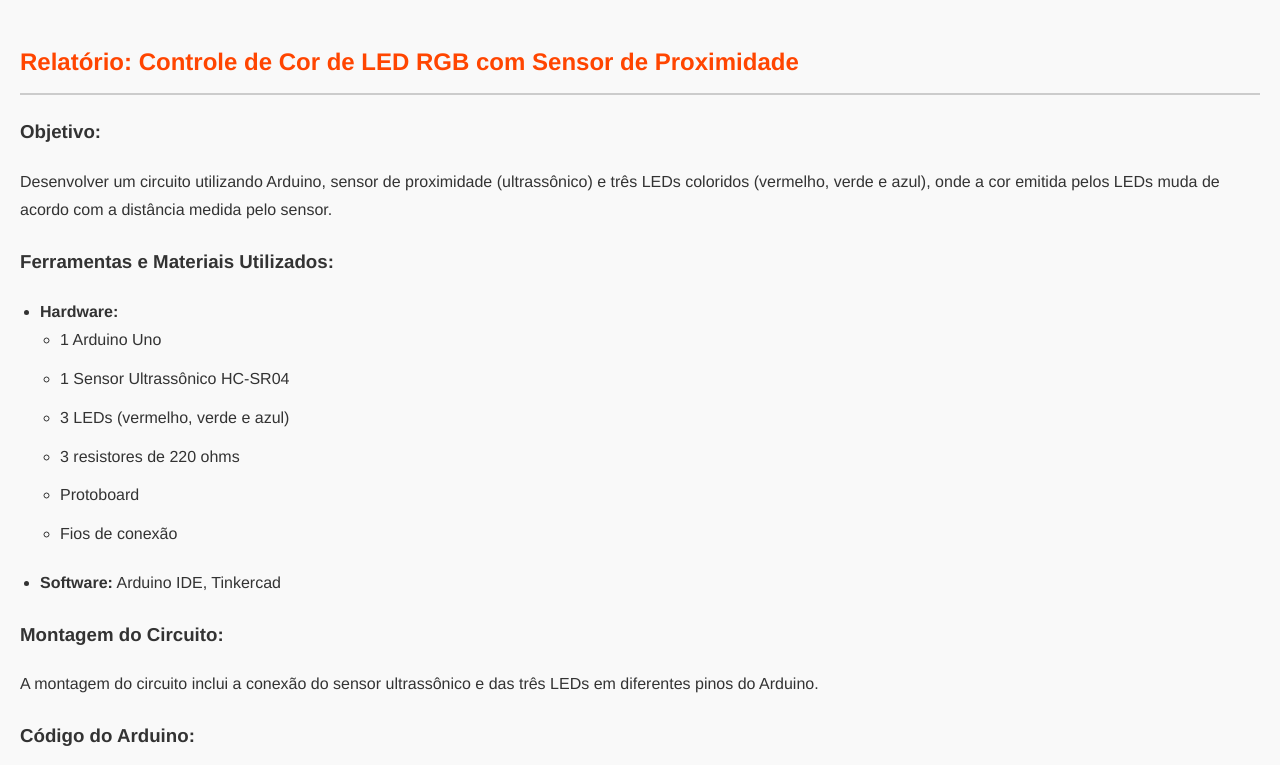
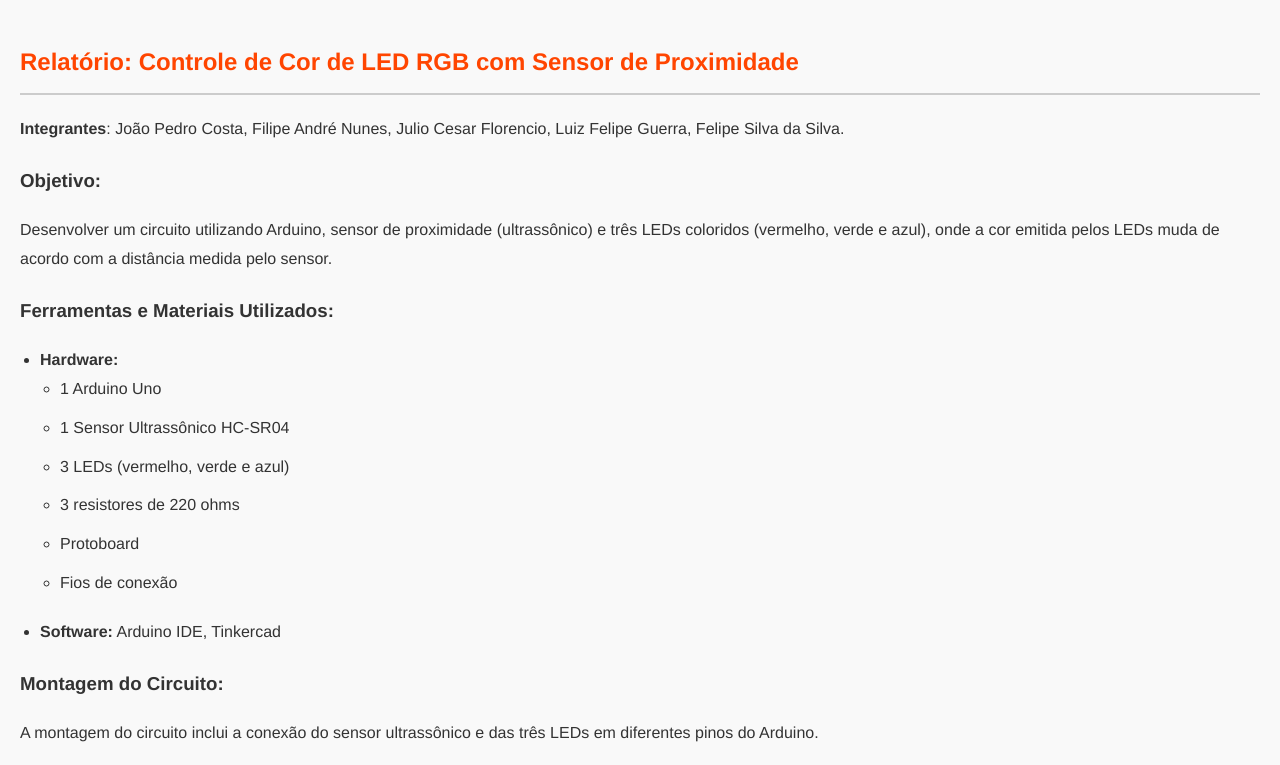
Before and after one commit to duizz/trabalho-quarta, a plain HTML site: page html/rel-4.html in a window 1280 px wide. Shown: the top 765 px of the page. Drawn offline with Linux system fonts and the light colour scheme.

Commit message:
alterei o relatorio 4

```diff
--- a/html/rel-4.html
+++ b/html/rel-4.html
@@ -93,6 +93,7 @@ body {
 <body>
 
     <h2>Relatório: Controle de Cor de LED RGB com Sensor de Proximidade</h2>
+    <p><strong>Integrantes</strong>: João Pedro Costa, Filipe André Nunes, Julio Cesar Florencio, Luiz Felipe Guerra, Felipe Silva da Silva.</p>
 
     <h3>Objetivo:</h3>
     <p>Desenvolver um circuito utilizando Arduino, sensor de proximidade (ultrassônico) e três LEDs coloridos (vermelho, verde e azul), onde a cor emitida pelos LEDs muda de acordo com a distância medida pelo sensor.</p>
```
